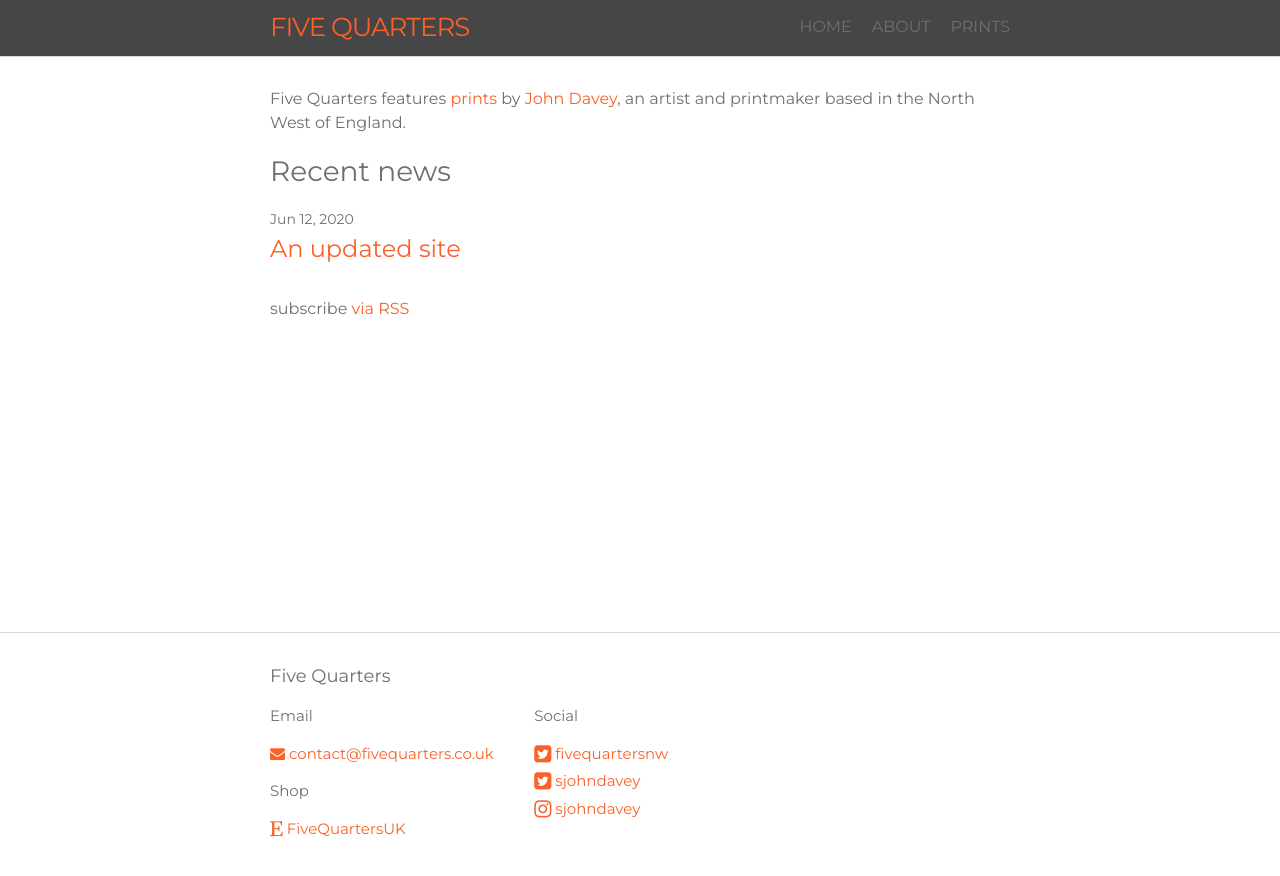
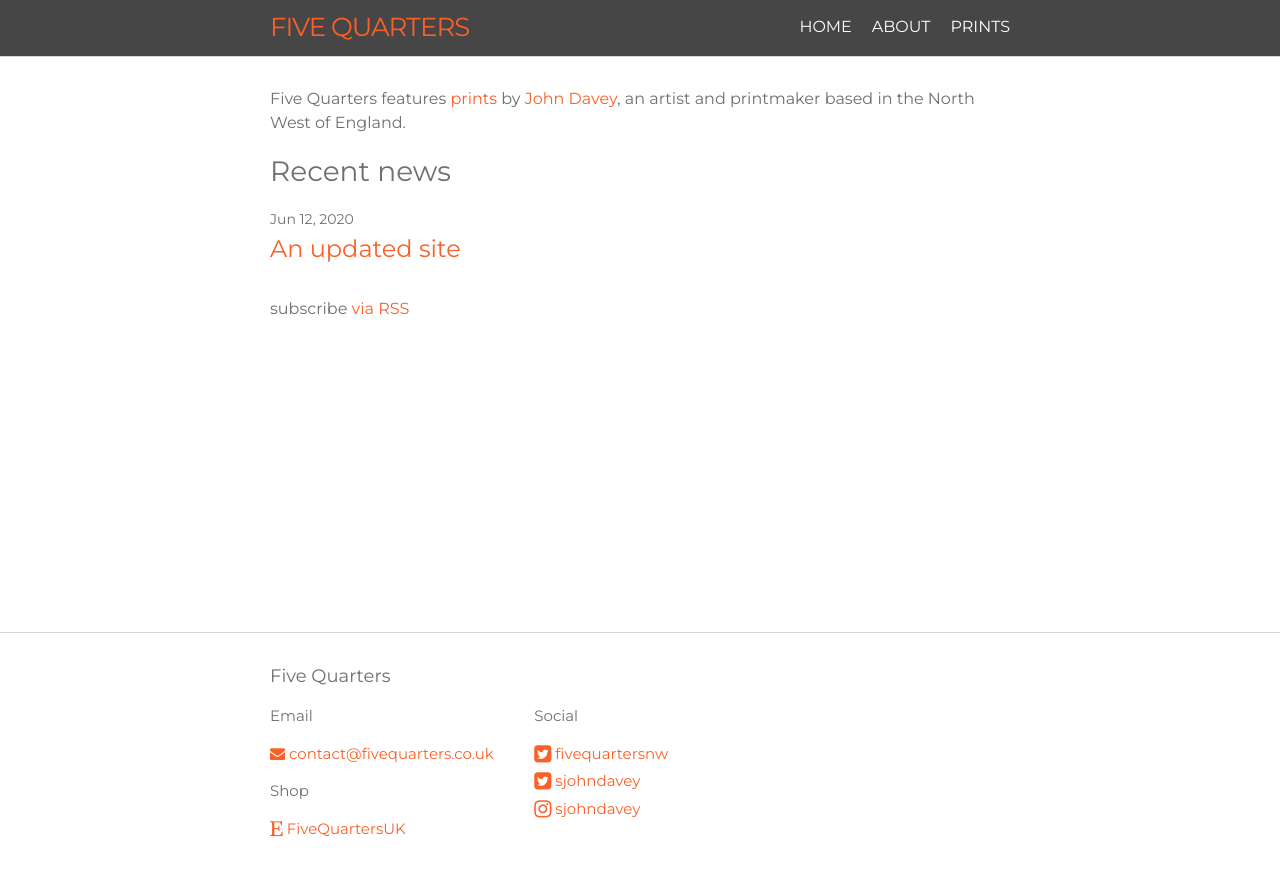
Before and after one commit to Five-Quarters/five-quarters.github.io, a Jekyll site: the page built from index.markdown, in a window 1280 px wide. Shown: the top 876 px of the page. Built offline with Jekyll 4.4.1, drawn with Linux system fonts in a browser that asks for light colours.

Commit message:
Change menu colours to white

```diff
--- a/_sass/five-quarters/_layout.scss
+++ b/_sass/five-quarters/_layout.scss
@@ -40,7 +40,7 @@
   }
 
   .page-link {
-    color: $text-color;
+    color: #ffffff;
     line-height: $base-line-height;
     text-transform: uppercase;
 
```
